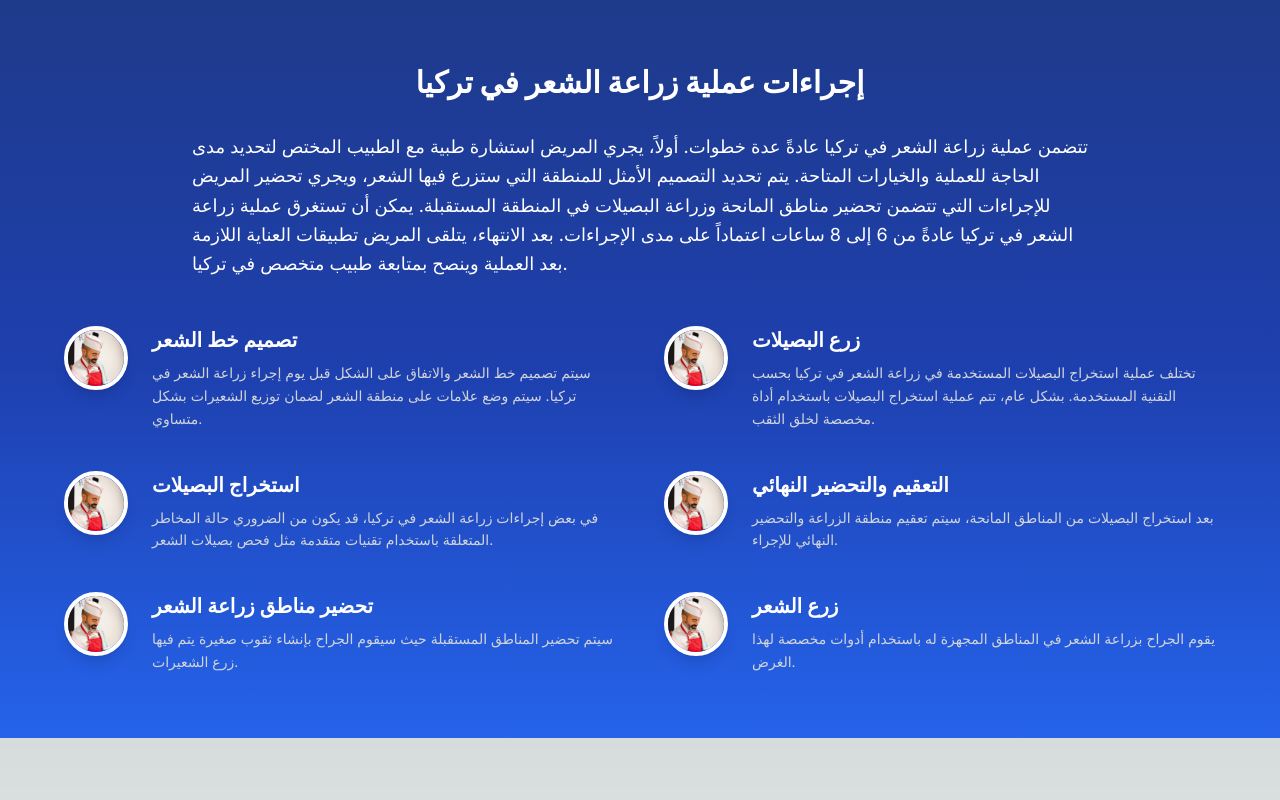
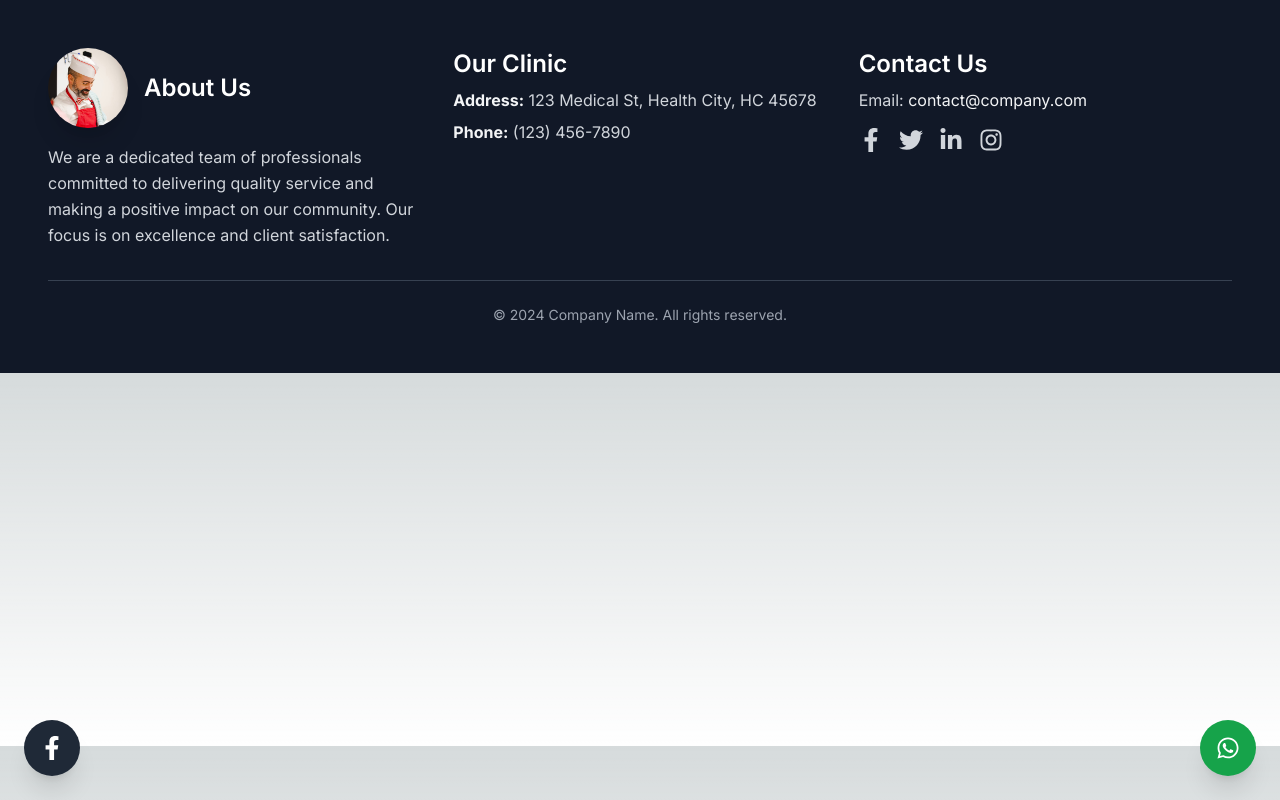
Before and after one commit to ZiadEldeep/learnNext, a Next.js app: page / in a window 1280 px wide. Built offline with nearby package versions, Linux system fonts and the light colour scheme.

Commit message:
addFooter

```diff
--- a/app/layout.tsx
+++ b/app/layout.tsx
@@ -31,9 +31,9 @@ export default function RootLayout({
     {/* <BlogPage /> */}
     {/* <FeedbackComponent /> */}
     {/* <Characteristics /> */}
-    <HairTransplantProcedure />
+    {/* <HairTransplantProcedure /> */}
         {children}
-        {/* <Footer /> */}
+        <Footer />
         </body>
     </html>
   );
--- a/components/footer.tsx
+++ b/components/footer.tsx
@@ -1,22 +1,89 @@
-import Link from 'next/link'
-import React from 'react'
+// components/Footer.tsx
 
-const Footer = () => {
+import Image from 'next/image';
+import Link from 'next/link';
+import { FaFacebookF, FaTwitter, FaLinkedinIn, FaInstagram, FaWhatsapp } from 'react-icons/fa';
+
+const Footer: React.FC = () => {
   return (
-    <div>
-        <div className="top">
-            <div className="links">
-                <Link href="/card1">card1</Link>
-                <Link href="/card1">card1</Link>
-                <Link href="/card1">card1</Link>
+    <footer className="relative bg-gray-900 text-white py-12">
+      <div className="container mx-auto px-6 md:px-12">
+        <div className="flex flex-col md:flex-row justify-between gap-8">
+          {/* About Us Section */}
+          <div className="mb-8 md:mb-0 md:w-1/3">
+            <div className="flex items-center mb-4">
+              <Image
+                src="/image/chefs-1.jpg" // Replace with your logo path
+                alt="Company Logo"
+                width={80} // Adjust width as needed
+                height={80} // Adjust height as needed
+                className="rounded-full shadow-xl"
+              />
+              <h2 className="text-2xl font-semibold ml-4">About Us</h2>
             </div>
-            <div className="contactUs">
-               <h3>Contact Us</h3> <p>Lorem ipsum dolor, sit amet consectetur adipisicing elit. Maiores quidem a magnam.</p>
+            <p className="text-gray-300 leading-relaxed">
+              We are a dedicated team of professionals committed to delivering quality service and making a positive impact on our community. Our focus is on excellence and client satisfaction.
+            </p>
+          </div>
+
+          {/* Clinic Address Section */}
+          <div className="mb-8 md:mb-0 md:w-1/3">
+            <h2 className="text-2xl font-semibold mb-2">Our Clinic</h2>
+            <p className="text-gray-300 mb-2">
+              <strong className="text-gray-100">Address:</strong> 123 Medical St, Health City, HC 45678
+            </p>
+            <p className="text-gray-300">
+              <strong className="text-gray-100">Phone:</strong> (123) 456-7890
+            </p>
+          </div>
+
+          {/* Contact Us Section */}
+          <div className="md:w-1/3">
+            <h2 className="text-2xl font-semibold mb-2">Contact Us</h2>
+            <p className="text-gray-300 mb-4">Email: <a href="mailto:contact@company.com" className="text-gray-100 hover:underline">contact@company.com</a></p>
+            <div className="flex space-x-4">
+              <a href="#" className="text-gray-300 hover:text-gray-100 transition duration-300">
+                <FaFacebookF className="text-2xl" />
+              </a>
+              <a href="#" className="text-gray-300 hover:text-gray-100 transition duration-300">
+                <FaTwitter className="text-2xl" />
+              </a>
+              <a href="#" className="text-gray-300 hover:text-gray-100 transition duration-300">
+                <FaLinkedinIn className="text-2xl" />
+              </a>
+              <a href="#" className="text-gray-300 hover:text-gray-100 transition duration-300">
+                <FaInstagram className="text-2xl" />
+              </a>
             </div>
+          </div>
         </div>
-      <div className="copy"></div>
-    </div>
-  )
-}
+        <div className="mt-8 border-t border-gray-700 pt-6 text-center">
+          <p className="text-gray-400 text-sm">© {new Date().getFullYear()} Company Name. All rights reserved.</p>
+        </div>
+      </div>
 
-export default Footer
+      {/* Fixed Icon Buttons */}
+      <a
+        href="https://www.5amila.com"
+        target="_blank"
+        rel="noopener noreferrer"
+        className="fixed bottom-6 left-6 bg-gray-800 text-white p-4 rounded-full shadow-xl hover:bg-gray-700 transition duration-300"
+        aria-label="Visit our website"
+      >
+        <FaFacebookF className="text-2xl" />
+      </a>
+
+      <a
+        href="https://wa.me/1234567890" // Replace with your WhatsApp number
+        target="_blank"
+        rel="noopener noreferrer"
+        className="fixed bottom-6 right-6 bg-green-600 text-white p-4 rounded-full shadow-xl hover:bg-green-500 transition duration-300"
+        aria-label="Contact us on WhatsApp"
+      >
+        <FaWhatsapp className="text-2xl" />
+      </a>
+    </footer>
+  );
+};
+
+export default Footer;
```
